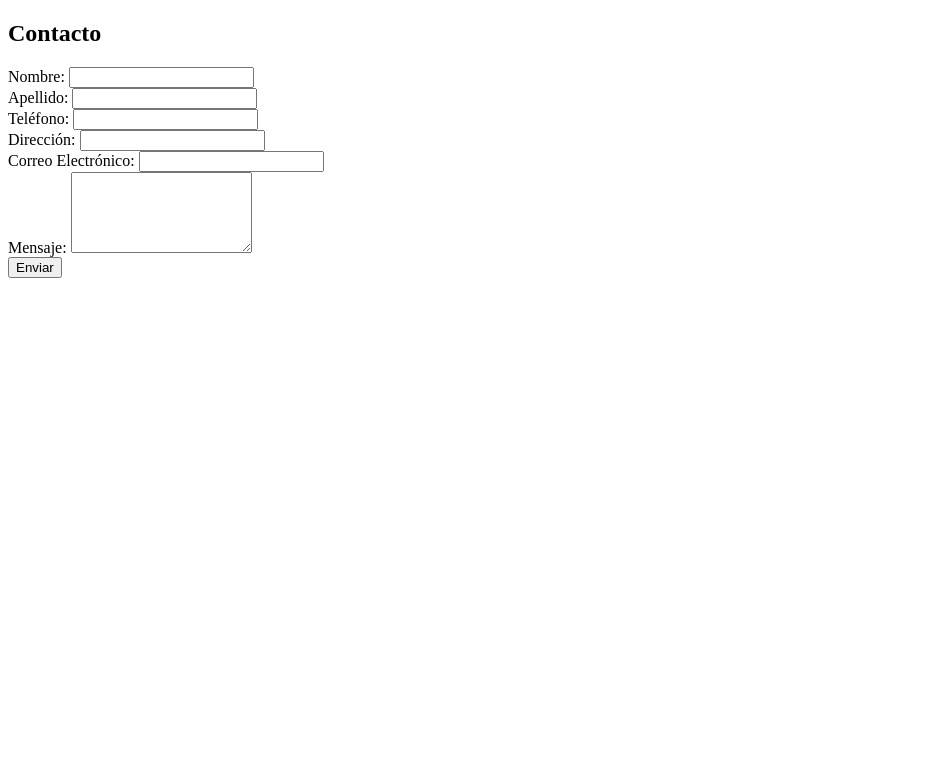
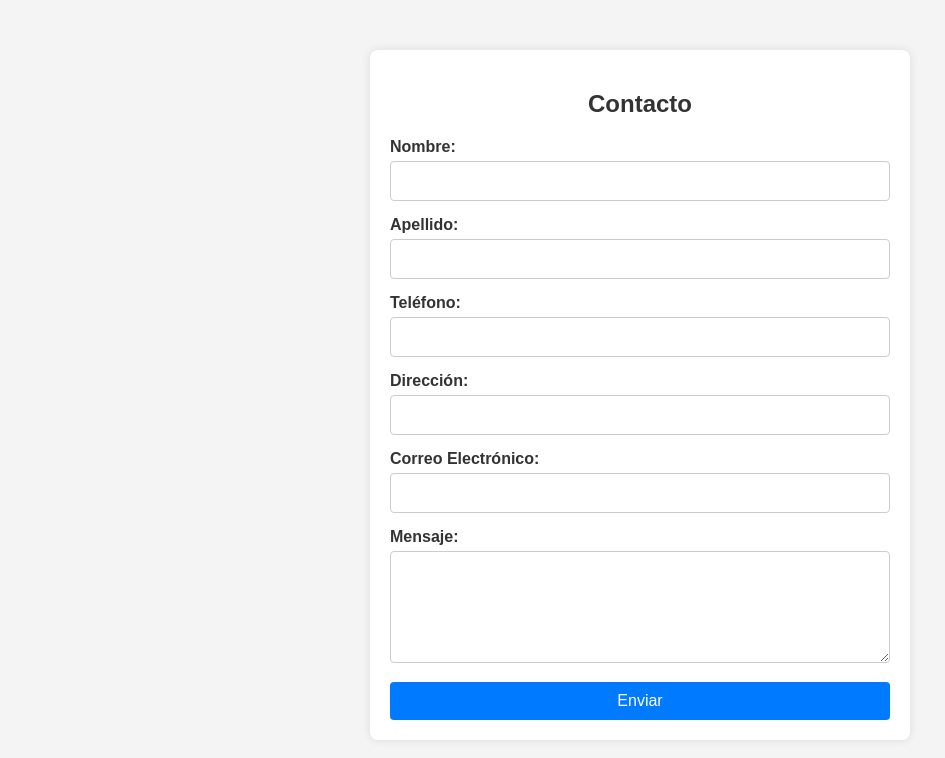
Before and after one commit to BiagioliJuanManuel/PilarTecno-Git, a plain HTML site: page index.html in a window 1280 px wide. Shown: the whole page, without its empty margins (0-945 px from the left). Drawn offline with Linux system fonts and the light colour scheme.

Commit message:
fix: arreglando styles link

```diff
--- a/index.html
+++ b/index.html
@@ -4,7 +4,7 @@
     <meta charset="UTF-8">
     <meta name="viewport" content="width=device-width, initial-scale=1.0">
     <title>Formulario de Contacto</title>
-    <link rel="stylesheet" href="/styles.css">
+    <link rel="stylesheet" href="styles.css">
 </head>
 <body>
     <div class="form-container">
--- /dev/null
+++ b/styles.css
@@ -0,0 +1,66 @@
+body {
+    font-family: Arial, sans-serif;
+    background-color: #f4f4f4;
+    margin: 0;
+    padding: 0;
+}
+
+.form-container {
+    width: 100%;
+    max-width: 500px;
+    margin: 50px auto;
+    background-color: #fff;
+    padding: 20px;
+    border-radius: 8px;
+    box-shadow: 0 0 10px rgba(0, 0, 0, 0.1);
+}
+
+h2 {
+    text-align: center;
+    color: #333;
+    margin-bottom: 20px;
+}
+
+.form-group {
+    margin-bottom: 15px;
+}
+
+label {
+    display: block;
+    font-weight: bold;
+    margin-bottom: 5px;
+    color: #333;
+}
+
+input[type="text"],
+input[type="tel"],
+input[type="email"],
+textarea {
+    width: 100%;
+    padding: 10px;
+    border: 1px solid #ccc;
+    border-radius: 4px;
+    box-sizing: border-box;
+    font-size: 16px;
+}
+
+textarea {
+    resize: vertical;
+}
+
+.btn {
+    display: inline-block;
+    width: 100%;
+    padding: 10px;
+    background-color: #007bff;
+    color: white;
+    border: none;
+    border-radius: 4px;
+    font-size: 16px;
+    cursor: pointer;
+    transition: background-color 0.3s ease;
+}
+
+.btn:hover {
+    background-color: #0056b3;
+}
```
